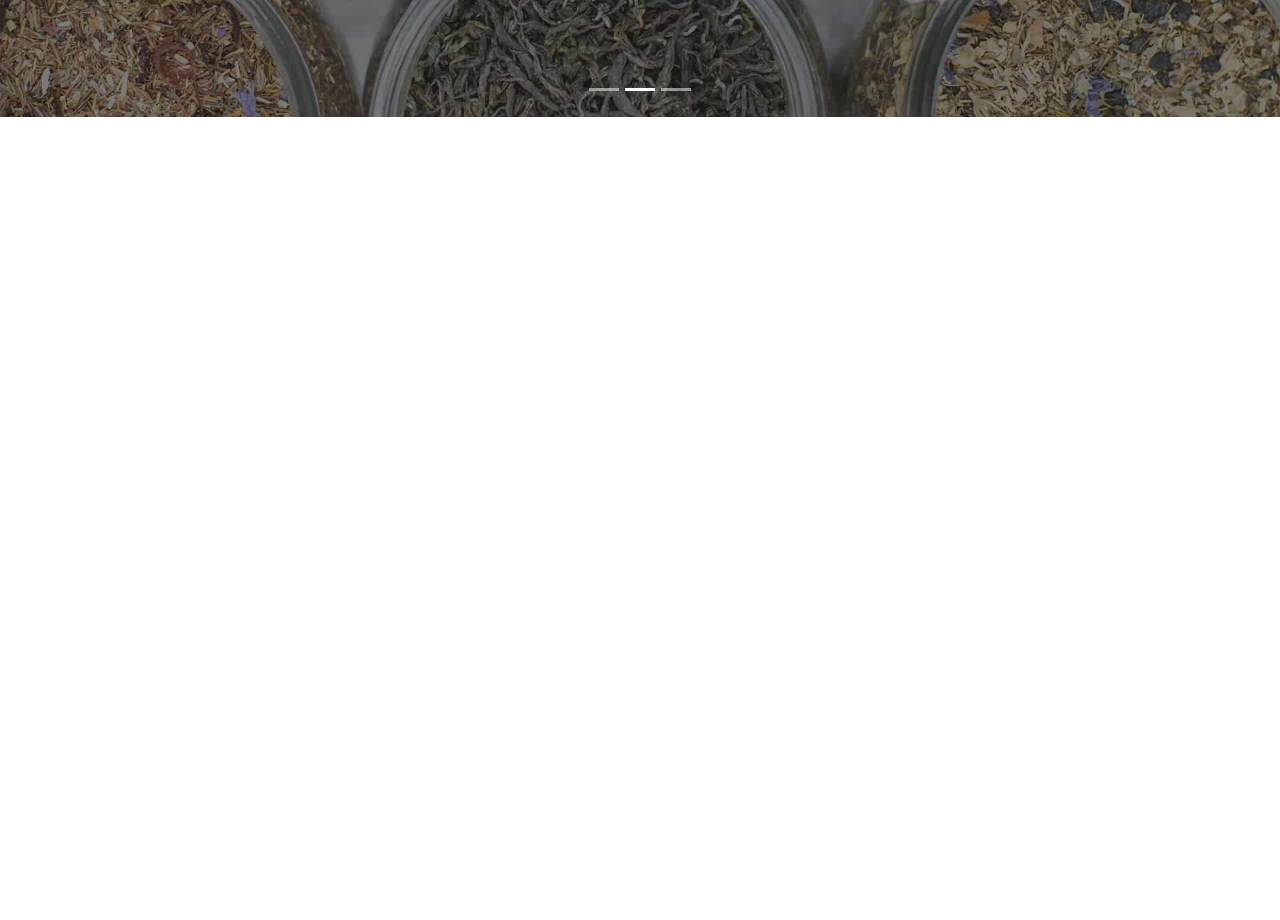
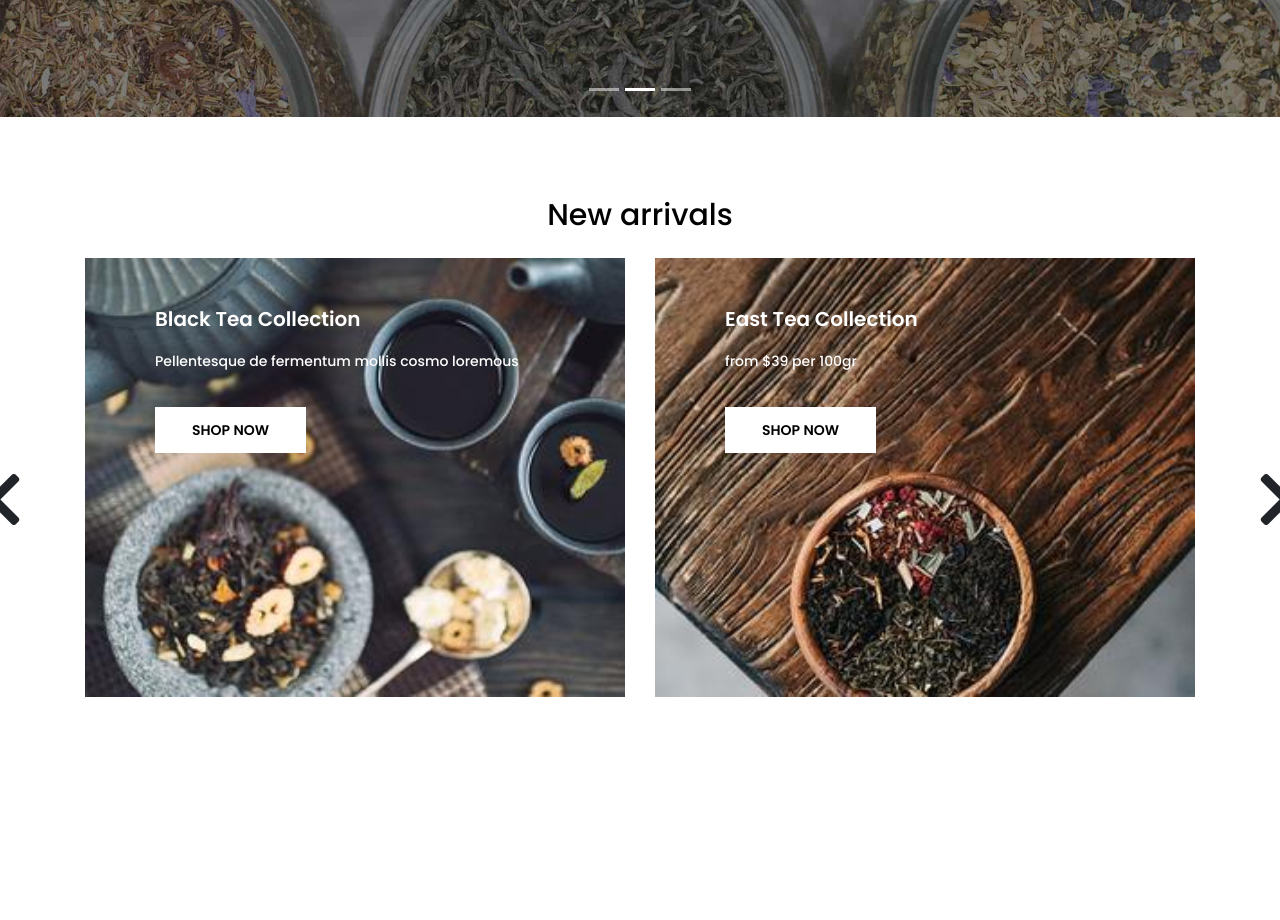
Before and after one commit to Abdulaziz930/TeaAndTea, a plain HTML site: page index.html in a window 1280 px wide. Shown: the part 521-1441 px from the top of the page. Drawn offline with nearby package versions, Linux system fonts and the light colour scheme.

Commit message:
new-arrivals section is done

```diff
--- a/index.html
+++ b/index.html
@@ -17,6 +17,14 @@
     <link
       rel="stylesheet"
       href="https://cdnjs.cloudflare.com/ajax/libs/font-awesome/5.15.2/css/all.min.css"
+    />
+    <link
+      rel="stylesheet"
+      href="https://cdnjs.cloudflare.com/ajax/libs/OwlCarousel2/2.3.4/assets/owl.carousel.min.css"
+    />
+    <link
+      rel="stylesheet"
+      href="https://cdnjs.cloudflare.com/ajax/libs/OwlCarousel2/2.3.4/assets/owl.theme.default.min.css"
     />
     <link rel="stylesheet" href="./css/style.css" />
   </head>
@@ -756,7 +764,57 @@
       <!-- Intro End -->
 
       <!-- New Arrivals Start -->
-      <section id="new-arrivals"></section>
+      <section id="new-arrivals">
+        <div class="container">
+          <div class="section-heading">
+            <h2>New arrivals</h2>
+          </div>
+          <div class="owl-carousel">
+            <div>
+              <img
+                src="./assets/images/banner_1.jpg"
+                class="img-fluid"
+                alt="slider-item-1"
+              />
+              <div class="overlay-content">
+                <h3>Black Tea Collection</h3>
+                <p>Pellentesque de fermentum mollis cosmo loremous</p>
+                <div class="btnBox">
+                  <a href="#" class="btn">Shop now</a>
+                </div>
+              </div>
+            </div>
+            <div>
+              <img
+                src="./assets/images/banner_2.jpg"
+                class="img-fluid"
+                alt="slider-item-2"
+              />
+              <div class="overlay-content">
+                <h3>East Tea Collection</h3>
+                <p>from $39 per 100gr</p>
+                <div class="btnBox">
+                  <a href="#" class="btn">Shop now</a>
+                </div>
+              </div>
+            </div>
+            <div>
+              <img
+                src="./assets/images/banner_1.jpg"
+                class="img-fluid"
+                alt="slider-item-1"
+              />
+              <div class="overlay-content">
+                <h3>Black Tea Collection</h3>
+                <p>Pellentesque de fermentum mollis cosmo loremous</p>
+                <div class="btnBox">
+                  <a href="#" class="btn">Shop now</a>
+                </div>
+              </div>
+            </div>
+          </div>
+        </div>
+      </section>
       <!-- New Arrivals End -->
     </main>
     <!-- Main End -->
@@ -769,6 +827,7 @@
     <script src="https://code.jquery.com/jquery-3.5.1.slim.min.js"></script>
     <script src="https://cdn.jsdelivr.net/npm/popper.js@1.16.1/dist/umd/popper.min.js"></script>
     <script src="https://cdn.jsdelivr.net/npm/bootstrap@4.6.0/dist/js/bootstrap.min.js"></script>
+    <script src="https://cdnjs.cloudflare.com/ajax/libs/OwlCarousel2/2.3.4/owl.carousel.min.js"></script>
     <script src="./js/main.js"></script>
     <!-- Scripts End -->
   </body>
--- a/js/main.js
+++ b/js/main.js
@@ -9,6 +9,8 @@ let navbar = document.querySelector(".nav-bottom-item");
 let firstBadge = document.querySelector(".first-badge");
 let secondBadge = document.querySelector(".second-badge");
 let lastBadge = document.querySelector(".last-list-item");
+const nextIcon = '<i class="fas fa-chevron-right"></i>';
+const prevIcon = '<i class="fas fa-chevron-left"></i>';
 
 window.addEventListener("scroll", function () {
   navbar.style.transition = "all 0.5s";
@@ -53,3 +55,21 @@ barIcon.addEventListener("click", function () {
     hamburgerMenu.style.display = "block";
   }
 });
+
+$(document).ready(function () {
+  $(".owl-carousel").owlCarousel({
+    items: 2,
+    margin: 30,
+    loop: true,
+    nav: true,
+    navText: [prevIcon, nextIcon],
+    responsive: {
+      0: {
+        items: 1,
+      },
+      1000: {
+        items: 2,
+      },
+    },
+  });
+});
--- a/scss/_main.scss
+++ b/scss/_main.scss
@@ -64,3 +64,51 @@
     transition: all 0.5s;
   }
 }
+#new-arrivals {
+  .section-heading {
+    padding-top: 80px;
+    margin-bottom: 25px;
+    text-align: center;
+    h2 {
+      @include text(30px, 500, $text-color);
+    }
+  }
+  .overlay-content {
+    position: relative;
+    top: -440px;
+    padding: 50px 20px 0 70px;
+    h3 {
+      @include text(20px, 600, $primary-color);
+      margin-bottom: 20px;
+    }
+    p {
+      @include text(14px, 500, $primary-color);
+      margin-bottom: 35px;
+    }
+    .btnBox {
+      .btn {
+        @include text(14px, 600, $text-color);
+        @include btn(0 35px, $primary-color, $primary-color);
+        line-height: 42px;
+        &:hover {
+          @include btnHover($primary-color);
+        }
+      }
+    }
+  }
+  .owl-item {
+    cursor: pointer;
+  }
+  .owl-prev {
+    position: absolute;
+    left: -100px;
+    font-size: 60px;
+    top: 30%;
+  }
+  .owl-next {
+    position: absolute;
+    right: -100px;
+    font-size: 60px;
+    top: 30%;
+  }
+}
--- a/scss/_responsive.scss
+++ b/scss/_responsive.scss
@@ -109,6 +109,15 @@
       }
     }
   }
+  #new-arrivals {
+    .owl-nav {
+      display: none;
+    }
+    .overlay-content {
+      top: -400px;
+      padding-left: 15px;
+    }
+  }
 }
 @media screen and(max-width:768px) {
   #intro {
@@ -138,6 +147,15 @@
           font-size: 30px;
         }
       }
+    }
+  }
+  #new-arrivals {
+    .owl-nav {
+      display: none;
+    }
+    .overlay-content {
+      top: -580px;
+      padding-left: 15px;
     }
   }
 }
@@ -189,4 +207,13 @@
       }
     }
   }
+  #new-arrivals {
+    .owl-nav {
+      display: none;
+    }
+    .overlay-content {
+      top: -300px;
+      padding-left: 15px;
+    }
+  }
 }
```
Also changed, not shown: assets/images/banner_1.jpg (added), assets/images/banner_2.jpg (added), css/style.css.
